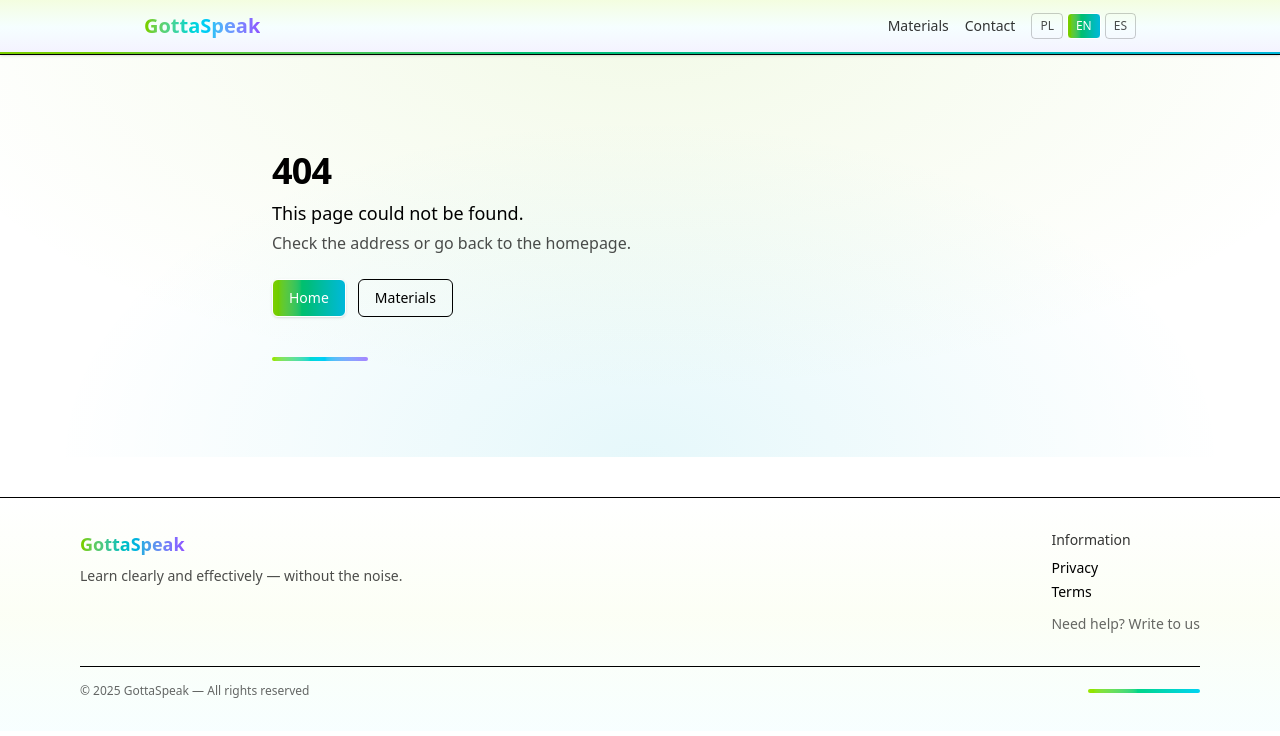
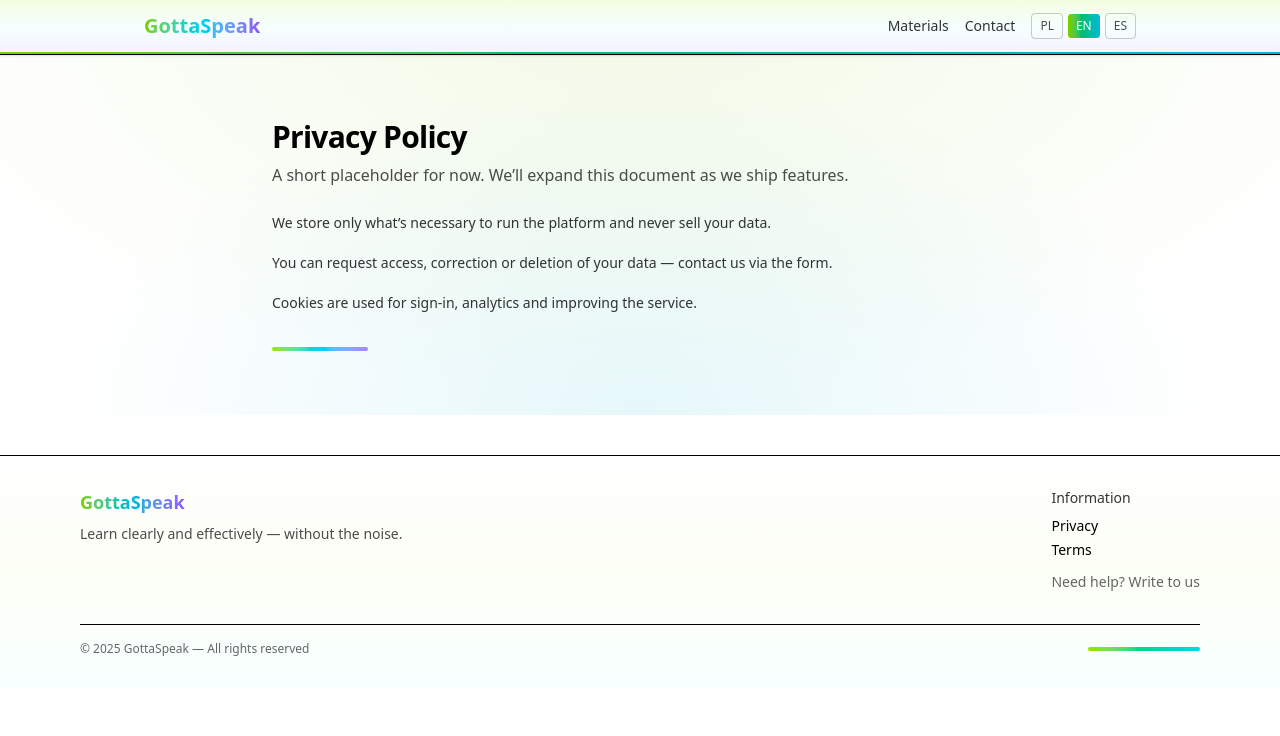
Before and after one commit to Ania58/gottaspeak-frontend, a React (Vite) app: page /privacy in a window 1280 px wide. Shown: the top 736 px of the page. Built offline with nearby package versions, Linux system fonts and the light colour scheme; no server answers.

Commit message:
feat: add simple Privacy page with i18n and soft gradient

```diff
--- a/src/App.tsx
+++ b/src/App.tsx
@@ -7,6 +7,7 @@ import Footer from "./components/layout/Footer";
 import HomePage from "./pages/home/HomePage";
 import LessonJoin from "./pages/lessons/LessonJoin";
 import NotFound from "./pages/common/NotFound";
+import PrivacyPage from "./pages/common/PrivacyPage";
 
 function App() {
 
@@ -21,6 +22,7 @@ function App() {
           <Route path="/contact" element={<ContactPage />} />
           <Route path="/lessons" element={<LessonJoin />} />
           <Route path="*" element={<NotFound />} />
+          <Route path="/privacy" element={<PrivacyPage />} />
         </Routes>
         <Footer />
       </Router>
--- a/src/i18next/translations.en.json
+++ b/src/i18next/translations.en.json
@@ -138,5 +138,12 @@
     "desc": "Check the address or go back to the homepage.",
     "home": "Home",
     "materials": "Materials"
+  },
+  "privacy": {
+    "title": "Privacy Policy",
+    "lead": "A short placeholder for now. We’ll expand this document as we ship features.",
+    "p1": "We store only what’s necessary to run the platform and never sell your data.",
+    "p2": "You can request access, correction or deletion of your data — contact us via the form.",
+    "p3": "Cookies are used for sign-in, analytics and improving the service."
   }
 }
--- a/src/i18next/translations.es.json
+++ b/src/i18next/translations.es.json
@@ -138,5 +138,12 @@
     "desc": "Revisa la dirección o vuelve al inicio.",
     "home": "Inicio",
     "materials": "Materiales"
+  },
+  "privacy": {
+    "title": "Política de privacidad",
+    "lead": "Versión breve por ahora. Ampliaremos el documento a medida que avancemos.",
+    "p1": "Guardamos solo lo necesario para operar la plataforma y no vendemos tus datos.",
+    "p2": "Puedes solicitar acceso, corrección o eliminación de tus datos — contáctanos.",
+    "p3": "Las cookies se usan para el inicio de sesión, analíticas y mejorar el servicio."
   }
 }
--- a/src/i18next/translations.pl.json
+++ b/src/i18next/translations.pl.json
@@ -139,5 +139,12 @@
     "desc": "Sprawdź adres lub wróć na stronę główną.",
     "home": "Strona główna",
     "materials": "Materiały"
+  },
+  "privacy": {
+    "title": "Polityka prywatności",
+    "lead": "Poniżej znajdziesz skrócone informacje. Pełną wersję uzupełnimy w trakcie prac.",
+    "p1": "Przechowujemy tylko dane potrzebne do działania platformy i nie sprzedajemy ich osobom trzecim.",
+    "p2": "Możesz poprosić o dostęp do danych, ich poprawę lub usunięcie — napisz do nas przez Kontakt.",
+    "p3": "Pliki cookies służą do logowania, statystyk i poprawy jakości działania serwisu."
   }
 }
--- /dev/null
+++ b/src/pages/common/PrivacyPage.tsx
@@ -0,0 +1,24 @@
+import { useTranslation } from "react-i18next";
+
+export default function PrivacyPage() {
+  const { t } = useTranslation();
+  return (
+    <div className="relative">
+      <div className="pointer-events-none absolute inset-0 -z-10 bg-white bg-[radial-gradient(1100px_540px_at_50%_-10%,rgba(132,204,22,0.10),transparent_70%),radial-gradient(900px_520px_at_50%_100%,rgba(6,182,212,0.10),transparent_65%)]" />
+      <div className="mx-auto w-full max-w-3xl px-4 py-12 sm:py-16">
+        <h1 className="text-2xl font-semibold tracking-tight sm:text-3xl">
+          {t("privacy.title")}
+        </h1>
+        <p className="mt-2 text-black/70">{t("privacy.lead")}</p>
+
+        <div className="mt-6 space-y-4 text-sm leading-6 text-black/80">
+          <p>{t("privacy.p1")}</p>
+          <p>{t("privacy.p2")}</p>
+          <p>{t("privacy.p3")}</p>
+        </div>
+
+        <div className="mt-8 h-1 w-24 rounded-full bg-gradient-to-r from-lime-400 via-cyan-400 to-violet-400" />
+      </div>
+    </div>
+  );
+}
```
